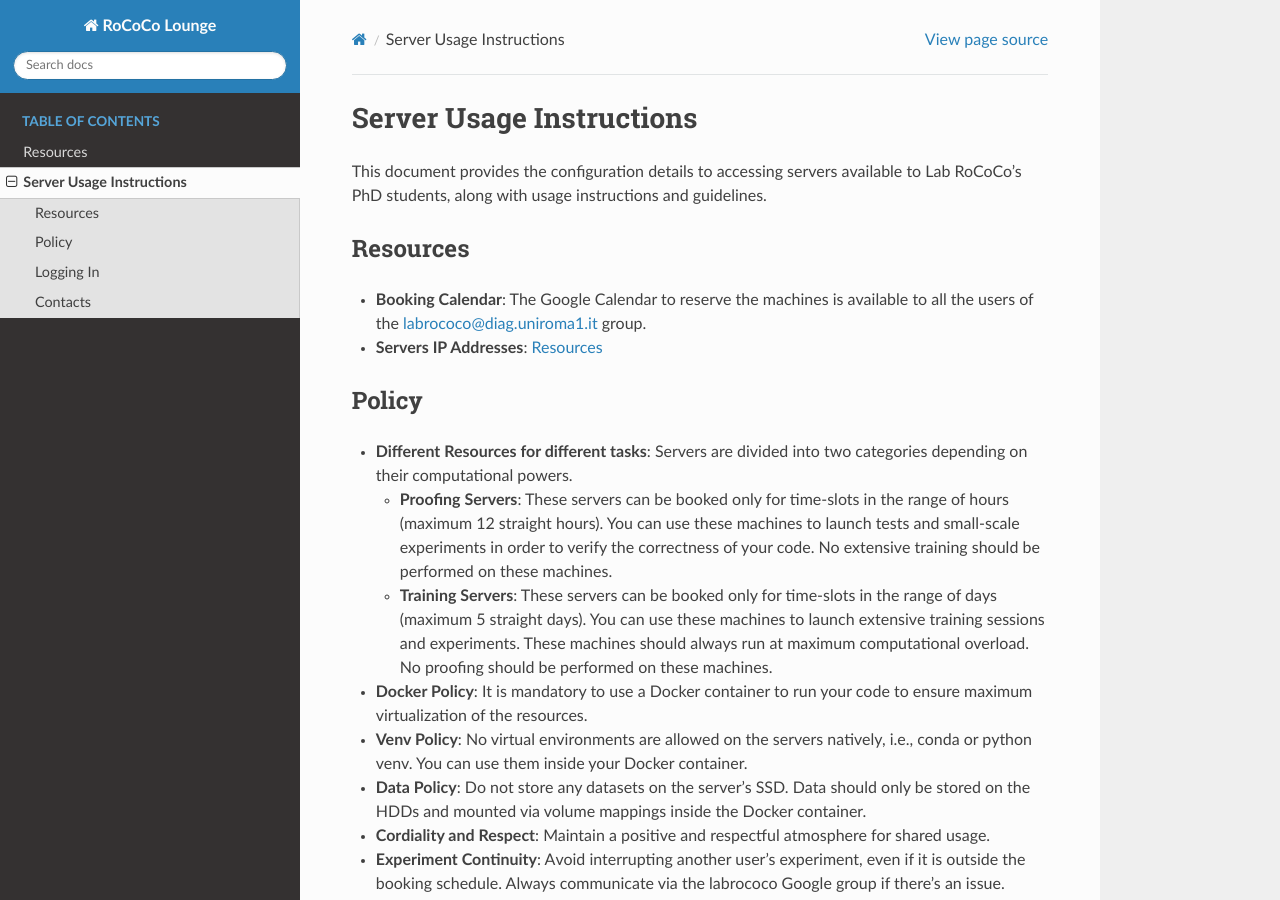
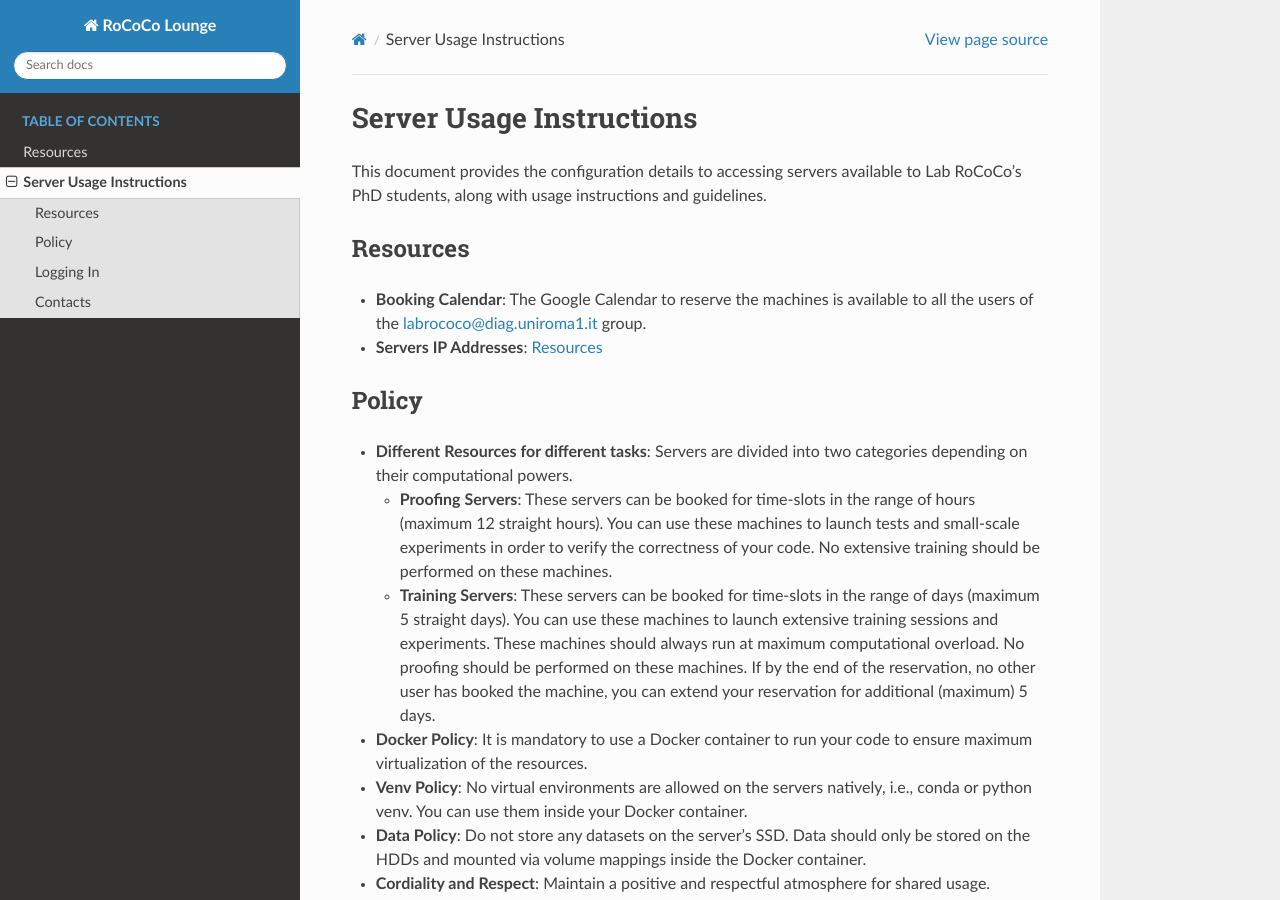
Before and after one commit to Lab-RoCoCo-Sapienza/RoCoCo-Lounge, a Sphinx documentation site: the page built from docs/source/usage.rst, in a window 1280 px wide and 900 px high. Built offline with Sphinx 7.4.7 and the Read the Docs theme 3.1.0, drawn with Linux system fonts in a browser that asks for light colours; pages that are not in the unit, such as notebooks, are missing from menus.

Commit message:
guidelines

```diff
--- a/docs/source/usage.rst
+++ b/docs/source/usage.rst
@@ -12,9 +12,9 @@ Policy
 
 - **Different Resources for different tasks**: Servers are divided into two categories depending on their computational powers.
 
-  - **Proofing Servers**: These servers can be booked only for time-slots in the range of hours (maximum 12 straight hours). You can use these machines to launch tests and small-scale experiments in order to verify the correctness of your code. No extensive training should be performed on these machines.
+  - **Proofing Servers**: These servers can be booked for time-slots in the range of hours (maximum 12 straight hours). You can use these machines to launch tests and small-scale experiments in order to verify the correctness of your code. No extensive training should be performed on these machines.
 
-  - **Training Servers**: These servers can be booked only for time-slots in the range of days (maximum 5 straight days). You can use these machines to launch extensive training sessions and experiments. These machines should always run at maximum computational overload. No proofing should be performed on these machines.
+  - **Training Servers**: These servers can be booked for time-slots in the range of days (maximum 5 straight days). You can use these machines to launch extensive training sessions and experiments. These machines should always run at maximum computational overload. No proofing should be performed on these machines. If by the end of the reservation, no other user has booked the machine, you can extend your reservation for additional (maximum) 5 days.
 
 - **Docker Policy**: It is mandatory to use a Docker container to run your code to ensure maximum virtualization of the resources.
 
```
